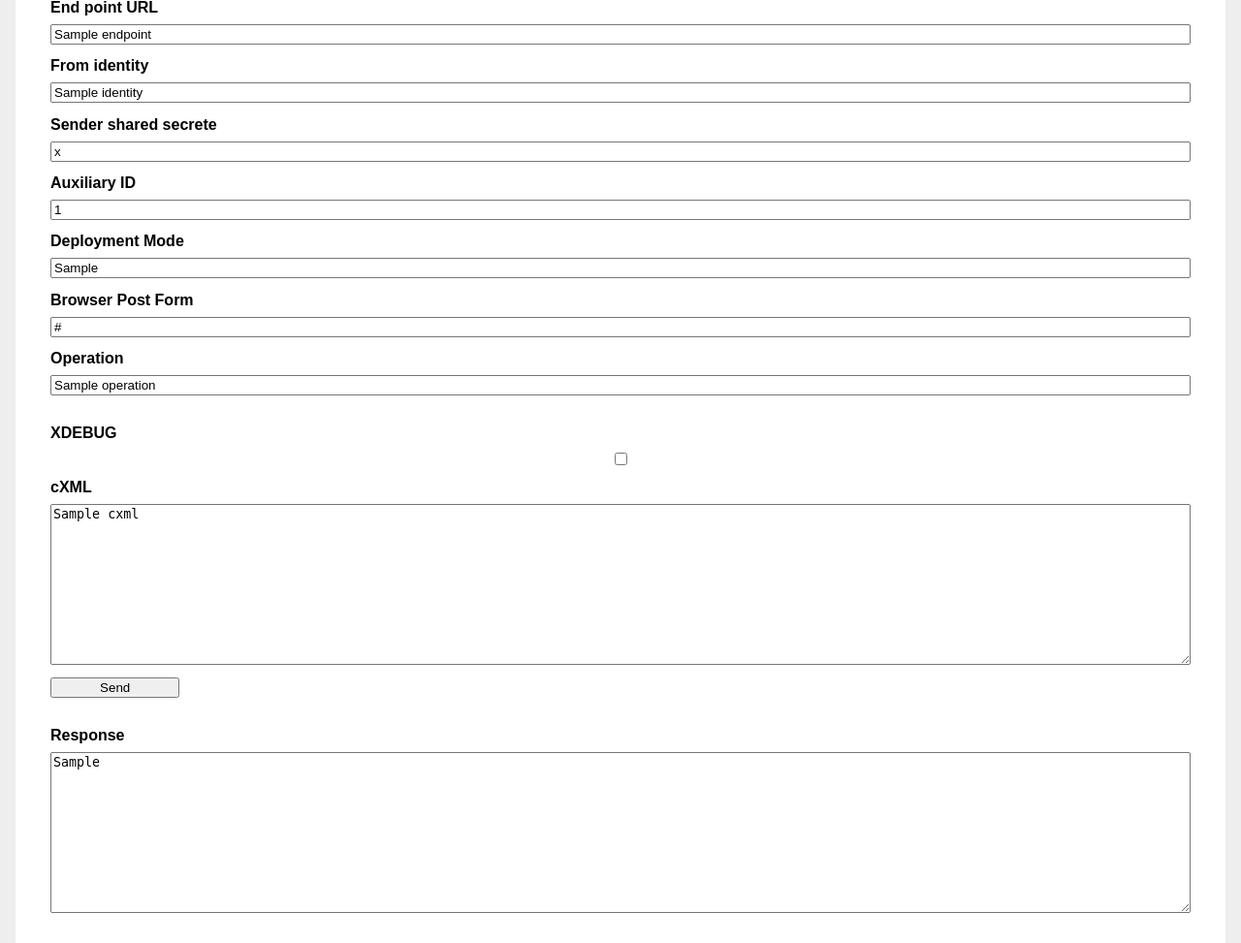
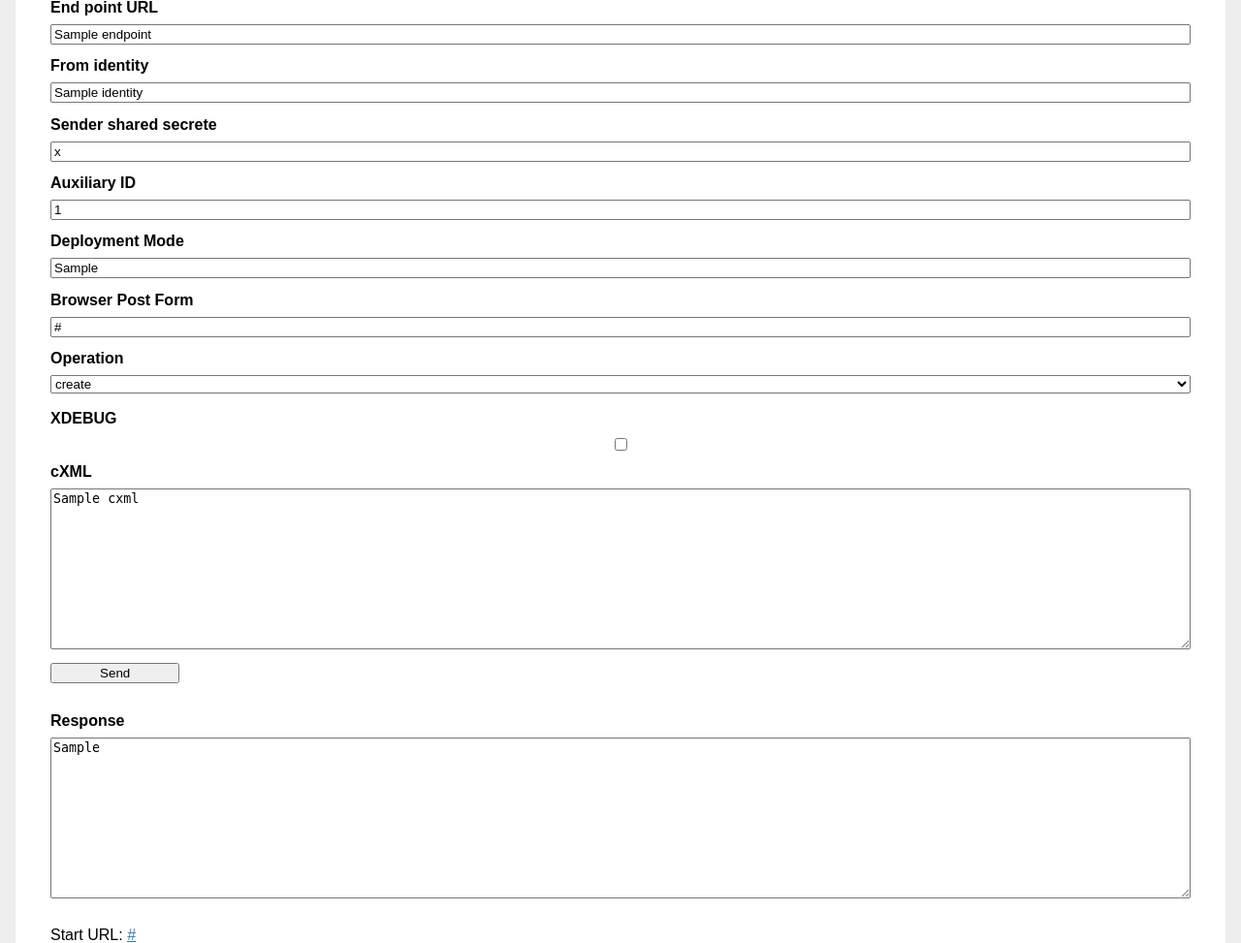
Before and after one commit to chefworks/cxml-tester, a Flask app: template p6t/templates/cxml/request.html in a window 1280 px wide. Shown: the part 128-1101 px from the top of the page at 97% size. Run offline with Flask 2, Linux system fonts and the light colour scheme; the template is opened without the code that fills it: most values are stand-ins (such as "Sample title", 1, 10 or a date in 2020); lists and menus that the app fills with data are empty; parts of the project's set-up code (start-up, migrations or seed data) failed here and were passed over.

Commit message:
use select element for `operation`

```diff
--- a/p6t/templates/cxml/request.html
+++ b/p6t/templates/cxml/request.html
@@ -9,7 +9,11 @@
 <label for="browser_post_url">Browser Post Form</label>
 <input name="browser_post_url" id="browser_post_url" value="{{ browser_post_url }}">
 <label for="operation">Operation</label>
-<input name="operation" id="operation" value="{{ operation }}">
+<select name="operation" id="operation">
+  {% for a in ['create', 'inspect', 'edit'] %}
+    <option label="{{ a }}" value="{{ a }}" {% if a == operation.val %}selected{% endif %}></option>
+  {% endfor %}
+</select>
 {% endblock %}
 
 {% block cxml_content_bottom_extra %}
```
